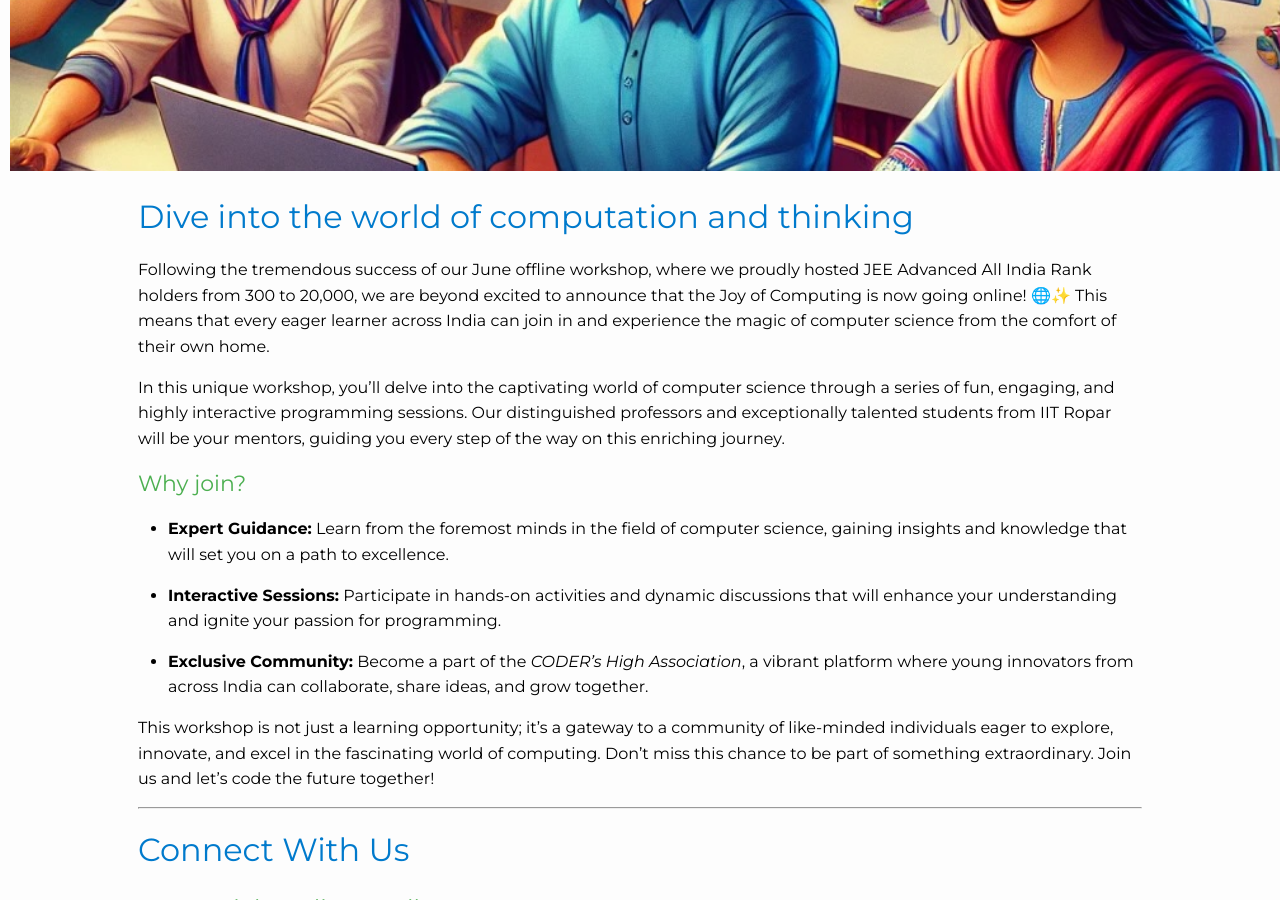
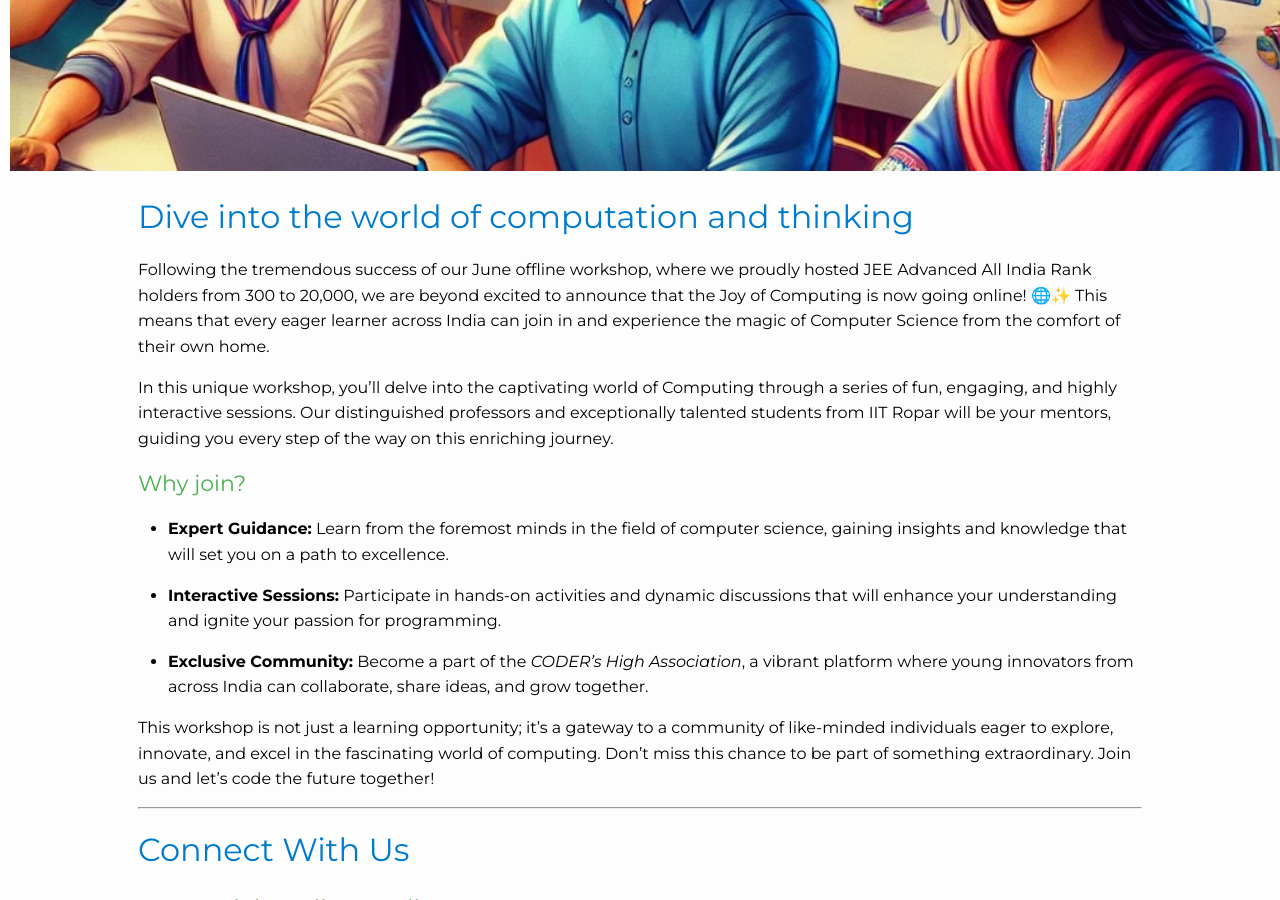
Before and after one commit to sudarshansudarshan/joc, a Jekyll site: the page built from index.markdown, in a window 1280 px wide and 900 px high, scrolled down 841 px. Built offline with Jekyll 4.4.1, drawn with Linux system fonts in a browser that asks for light colours.

Commit message:
Update index.markdown

```diff
--- a/index.markdown
+++ b/index.markdown
@@ -17,9 +17,9 @@ layout: home
 <!--<span style="color: #4caf50; font-size: 22px;"> Dive into the world of computation and thinking </span>-->
 <!--# Joy of Computing Workshop (Completed)-->
 
-Following the tremendous success of our June offline workshop, where we proudly hosted JEE Advanced All India Rank holders from 300 to 20,000, we are beyond excited to announce that the Joy of Computing is now going online! 🌐✨ This means that every eager learner across India can join in and experience the magic of computer science from the comfort of their own home.
+Following the tremendous success of our June offline workshop, where we proudly hosted JEE Advanced All India Rank holders from 300 to 20,000, we are beyond excited to announce that the Joy of Computing is now going online! 🌐✨ This means that every eager learner across India can join in and experience the magic of Computer Science from the comfort of their own home.
 
-In this unique workshop, you’ll delve into the captivating world of computer science through a series of fun, engaging, and highly interactive programming sessions. Our distinguished professors and exceptionally talented students from IIT Ropar will be your mentors, guiding you every step of the way on this enriching journey.
+In this unique workshop, you’ll delve into the captivating world of Computing through a series of fun, engaging, and highly interactive sessions. Our distinguished professors and exceptionally talented students from IIT Ropar will be your mentors, guiding you every step of the way on this enriching journey.
 
 
 <span style="color: #4caf50; font-size: 22px;">Why join?</span>
```
